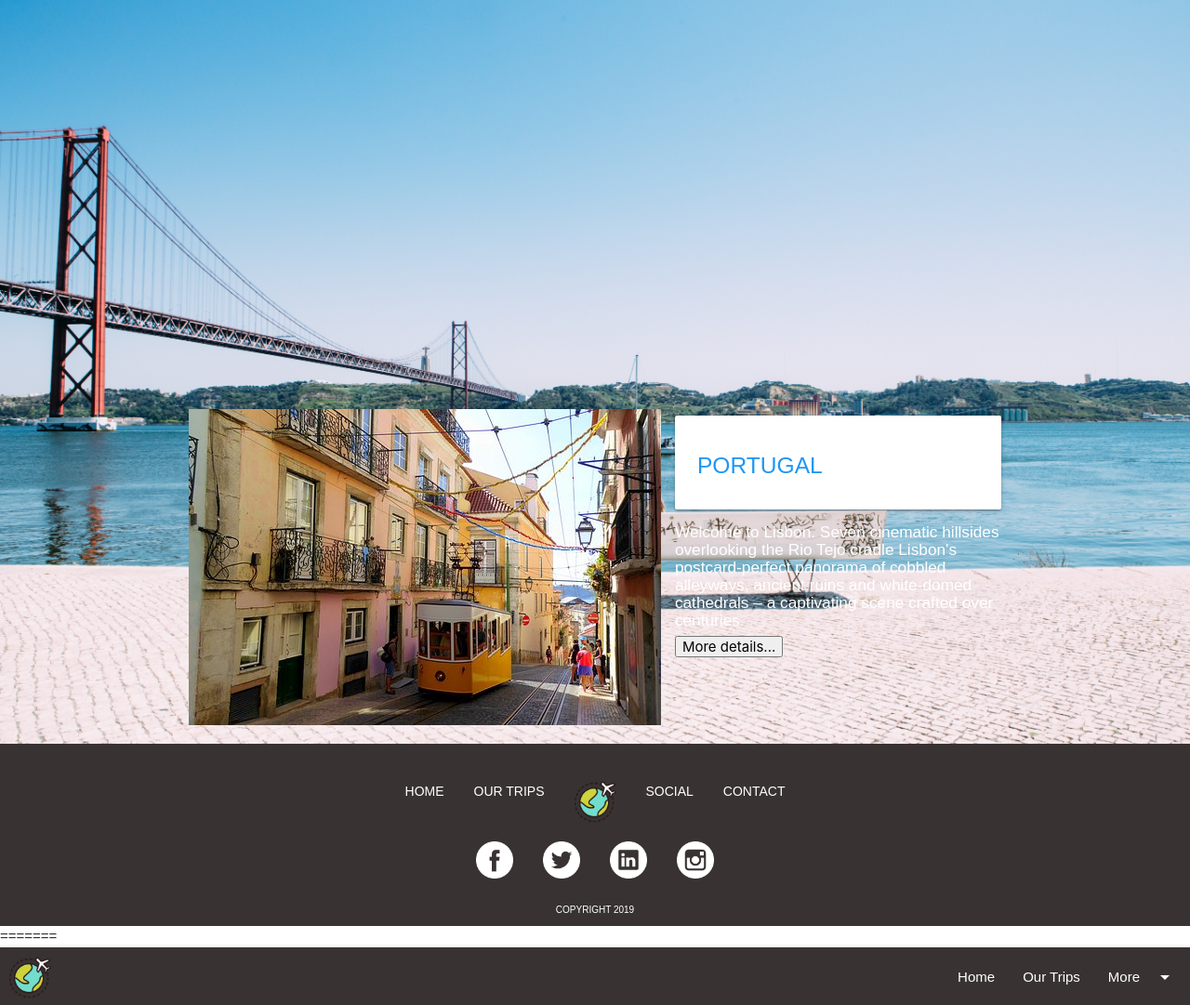
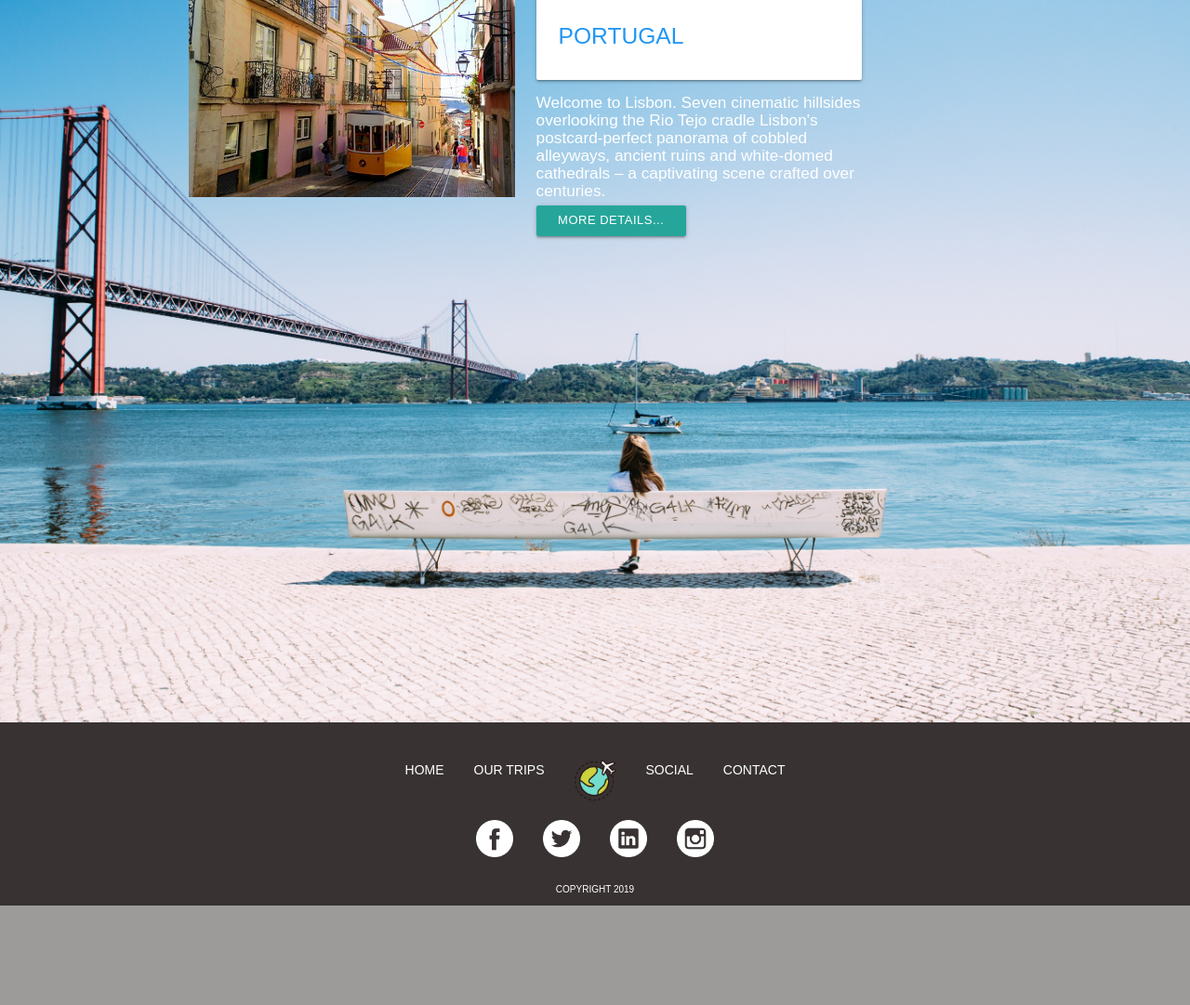
Before and after one commit to Naglis123/My-first-website-group-project-, a PHP site: page /list.php in a window 1280 px wide. Shown: the part 2491-3572 px from the top of the page at 93% size. After the commit the page ends 3465 px from the top, so only its background shows below. Run offline with PHP 8.4, Linux system fonts and the light colour scheme.

Commit message:
listas galutinis ir kiti smulkus

```diff
--- a/list.php
+++ b/list.php
@@ -1,4 +1,3 @@
-<<<<<<< HEAD
 			<!DOCTYPE html>
 			<html>
 			<head>
@@ -19,37 +18,43 @@
 				<div class="fonas1">
 					<div class="container">
 						<div class="row">
-							<div class="pav14">
-							<div class="col s7">
 
-								<img src="images/marokas.jpg">
+							<div class="col s12 m7">
+								<img class="responsive-img" src="images/marokas.jpg">
+								<!-- <img src="images/marokas.jpg"> -->
 								</div>
-								</div>
-							<div class="col s5">
-				<div class="card-panel">
-				    <span class="blue-text light-blue-darken-3">
-								<h5>MOROCCO</h5>
+
+							<div class="col s12 m5">
+					    		<div class="card-panel">
+								<span class="blue-text light-blue-darken-3">
+									<h5>MOROCCO</h5>
 								</span>
 								</div>
 								<h6 class="h-white6">Welcome to Morocco.
 									Morocco is a gateway to Africa and a country of dizzying diversity. Here you'll find epic mountain ranges, ancient cities, sweeping deserts – and warm hospitality.
 									Mountains & Desert
 									From Saharan dunes to the peaks of the High Atlas, Morocco could have been tailor-made for travellers. Lyrical landscapes carpet this slice of North Africa like the richly coloured and patterned rugs you’ll lust after in local cooperatives. The mountains – not just the famous High Atlas but also the Rif and suntanned ranges leading to Saharan oases – offer simple, breathtaking pleasures: night skies glistening in the thin air, and views over a fluffy cloudbank from the Tizi n’Test pass. On lower ground, there are rugged coastlines, waterfalls and caves in forested hills, and the mighty desert.</h6>
-								<button>More details...</button>
+
+									<a class="waves-effect waves-light btn-small" href="morocco.php"><i class="material-icons right"></i>More details...</a>
+							</div>
+
+
+
+								<!-- <a href="morocco.php"></a> -->
+								</div>
 							</div>
 						</div>
-					</div>
-				</div>
 
 			<div class="divider"></div>
 			<div class="shade"></div>
 			<div class="fonas2">
 				<div class="container">
 					<div class="row">
-						<div class="col s7">
-							<img src="images/jerusalem.jpg">
+						<div class="col s12 m7">
+						<img class="responsive-img" src="images/jerusalem.jpg">
+							<!-- <img src="images/jerusalem.jpg"> -->
 						</div>
-						<div class="col s5">
+						<div class="col s12 m5">
 							<div class="card-panel">
 				    <span class="blue-text light-blue-darken-3">
 							<h5>ISRAEL</h5>
@@ -57,7 +62,8 @@
 							</div>
 							<h6 class="h-white6">Welcome to Israel.
 							Few places on earth stir up passion the way that Israel does: the breathtaking beauty of its hills and valleys, the eerie stillness of the Dead Sea, the multi-coloured canyon of Makhtesh Ramon, and the ancient walls and pathways of Nazareth and Jerusalem. The call of the muezzin and the quiet prayers of Orthodox Jews at the Western Wall reflect how the religious devotion of the Muslims, Christians and Jews who live here runs through every facet of life.</h6>
-							<button>More details...</button>
+
+<a class="waves-effect waves-light btn-small" href="morocco.php"><i class="material-icons right"></i>More details...</a>
 						</div>
 					</div>
 				</div>
@@ -69,10 +75,11 @@
 			<div class="fonas3">
 				<div class="container">
 					<div class="row">
-						<div class="col s7">
-							<img src="images/madeira.jpg">
+						<div class="col s12 m7">
+						<img class="responsive-img" src="images/madeira.jpg">
+							<!-- <img src="images/madeira.jpg"> -->
 						</div>
-						<div class="col s5">
+						<div class="col s12 m5">
 							<div class="card-panel">
 				    <span class="blue-text light-blue-darken-3">
 							<h5>MADEIRA</h5>
@@ -80,7 +87,8 @@
 							</div>
 							<h6 class="h-white6">Welcome to Madeira.
 							Geologically dramatic, bursting with exotic colour and warmed year-round by the Atlantic sun, Portugal’s most enchanting island is a place that keeps all its subtropical holiday promises. Pearl of the Atlantic, island of eternal spring…Madeira well deserves its fanciful nicknames and the affection visitors and locals alike feel for this tiny volcanic island that offers so much.</h6>
-							<button>More details...</button>
+<a class="waves-effect waves-light btn-small" href="morocco.php"><i class="material-icons right"></i>More details...</a>
+
 						</div>
 					</div>
 				</div>
@@ -91,10 +99,11 @@
 			<div class="fonas4">
 				<div class="container">
 					<div class="row">
-						<div class="col s7">
-							<img src="images/lisbon.jpg">
+						<div class="col s12 m5">
+						<img class="responsive-img" src="images/lisbon.jpg">
+							<!-- <img src="images/lisbon.jpg"> -->
 						</div>
-						<div class="col s5">
+						<div class="col s12 m5">
 						<div class="card-panel">
 				    <span class="blue-text light-blue-darken-3">
 							<h5>PORTUGAL</h5>
@@ -102,12 +111,11 @@
 							</div>
 							<h6 class="h-white6">Welcome to Lisbon.
 							Seven cinematic hillsides overlooking the Rio Tejo cradle Lisbon's postcard-perfect panorama of cobbled alleyways, ancient ruins and white-domed cathedrals – a captivating scene crafted over centuries.</h6>
-							<button>More details...</button>
+<a class="waves-effect waves-light btn-small" href="morocco.php"><i class="material-icons right"></i>More details...</a>
 						</div>
 					</div>
 				</div>
 			</div>
-
 
 
 
@@ -125,89 +133,3 @@
 
 			</body>
 			</html>
-=======
-<!DOCTYPE html>
-<html>
-<head>
-	<title>Destinations</title>
-	<meta charset="utf-8">
-	<link rel="stylesheet" href="https://cdnjs.cloudflare.com/ajax/libs/materialize/1.0.0/css/materialize.min.css">
-	<link rel="stylesheet" type="text/css" href="styles/style.css">
-	<script src="https://ajax.googleapis.com/ajax/libs/jquery/3.3.1/jquery.min.js"></script>
-	<link href="https://fonts.googleapis.com/icon?family=Material+Icons" rel="stylesheet">
-</head>
-<body>
-
-<?php include "virsutineJuosta.php"; ?>
-
-
-
-
-<!-- 2 var -->
- <div class="divider"></div>
- <div class="shade"></div>
- <div class="fonas1">
-   <div class="section">
-  	<img src="images/marokas.jpg">
-    <h5>MOROCCO</h5>
-    <h6 class="h-white6">Welcome to Morocco
-Morocco is a gateway to Africa and a country of dizzying diversity. Here you'll find epic mountain ranges, ancient cities, sweeping deserts – and warm hospitality.
-Mountains & Desert
-From Saharan dunes to the peaks of the High Atlas, Morocco could have been tailor-made for travellers. Lyrical landscapes carpet this slice of North Africa like the richly coloured and patterned rugs you’ll lust after in local cooperatives. The mountains – not just the famous High Atlas but also the Rif and suntanned ranges leading to Saharan oases – offer simple, breathtaking pleasures: night skies glistening in the thin air, and views over a fluffy cloudbank from the Tizi n’Test pass. On lower ground, there are rugged coastlines, waterfalls and caves in forested hills, and the mighty desert.</h6>
-    <button>More details...</button>
-    </div>
-    </div>
-    <div class="shade">
-    <p>Stuff</p>
-    </div>
-  <div class="divider"></div>
-  <div class="fonas2">
-    <div class="section">
-      <h6 class="h-white6">Welcome to Israel
-Few places on earth stir up passion the way that Israel does: the breathtaking beauty of its hills and valleys, the eerie stillness of the Dead Sea, the multi-coloured canyon of Makhtesh Ramon, and the ancient walls and pathways of Nazareth and Jerusalem. The call of the muezzin and the quiet prayers of Orthodox Jews at the Western Wall reflect how the religious devotion of the Muslims, Christians and Jews who live here runs through every facet of life.</h6>
-  	<img src="images/jerusalem.jpg">
-    <h5>ISRAEL</h5>
-
-    <button>More details...</button>
-    </div>
-	</div>
-	<div class="shade">
-    <p>Stuff</p>
-  	</div>
-  <div class="divider"></div>
-  <div class="fonas3">
-  <div class="section">
-  	<img src="images/madeira.jpg">
-    <h5>MADEIRA</h5>
-    <h6 class="h-white6">Welcome to Madeira
-Geologically dramatic, bursting with exotic colour and warmed year-round by the Atlantic sun, Portugal’s most enchanting island is a place that keeps all its subtropical holiday promises. Pearl of the Atlantic, island of eternal spring…Madeira well deserves its fanciful nicknames and the affection visitors and locals alike feel for this tiny volcanic island that offers so much.</h6>
-    <button>More details...</button>
-    </div>
-	</div>
-	<div class="shade">
-    <p>Stuff</p>
-    </div>
-  <div class="divider"></div>
-  <div class="fonas4">
-  <div class="section">
-  	<img src="images/lisbon.jpg">
-    <h5>PORTUGAL</h5>
-    <h6>Welcome to Lisbon
-Seven cinematic hillsides overlooking the Rio Tejo cradle Lisbon's postcard-perfect panorama of cobbled alleyways, ancient ruins and white-domed cathedrals – a captivating scene crafted over centuries.</h6>
-    <button>More details...</button>
-    </div>
-	</div>
-
-
-
-
-
-<?php include "footeris.php"; ?>
-
-<script src="https://cdnjs.cloudflare.com/ajax/libs/materialize/1.0.0/js/materialize.min.js"></script>
-
-	<script type="text/javascript" src="scripts/script.js"></script>
-
-</body>
-</html>
->>>>>>> c56bd93f004d6577fb866f7131696a26f10b89fc
--- a/scripts/script.js
+++ b/scripts/script.js
@@ -1,3 +1,4 @@
 $(document).ready(function(){
   	$(".dropdown-trigger").dropdown();
+  	$('.materialboxed').materialbox();
   });
--- a/styles/style.css
+++ b/styles/style.css
@@ -40,9 +40,7 @@
 
 .fonas1 {
 	position: relative;
-	display: flex;
-	justify-content: space-between;
-	align-items: flex-end;
+
 	padding-top: 0px;
 	max-width: 100%;
 	margin-left: auto;
@@ -55,9 +53,7 @@
 
 .fonas2 {
 	position: relative;
-	display: flex;
-	justify-content: space-between;
-	align-items: flex-end;
+
 	padding-top: 0px;
 	max-width: 100%;
 	margin-left: auto;
@@ -70,9 +66,7 @@
 
 .fonas3 {
 	position: relative;
-	display: flex;
-	justify-content: space-between;
-	align-items: flex-end;
+
 	padding-top: 0px;
 	max-width: 100%;
 	margin-left: auto;
@@ -85,9 +79,7 @@
 
 .fonas4 {
 	position: relative;
-	display: flex;
-	justify-content: space-between;
-	align-items: flex-end;
+
 	padding-top: 0px;
 	max-width: 100%;
 	margin-left: auto;
```
Also changed, not shown: morocco.php (added, +55 -0 lines), images/morocco1.jpg (added), images/morocco2.jpg (added), images/morocco3.jpg (added), images/morocco4.jpg (added), images/morocco5.jpg (added), images/morocco6.jpg (added).
